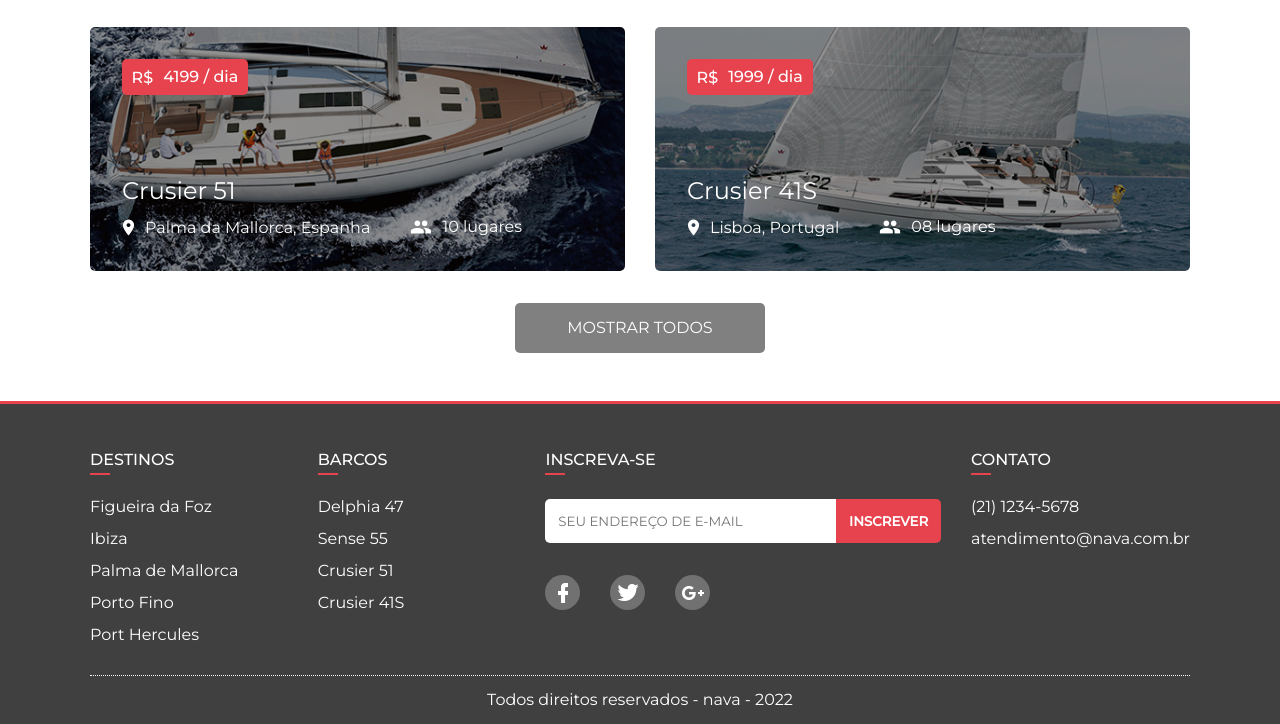
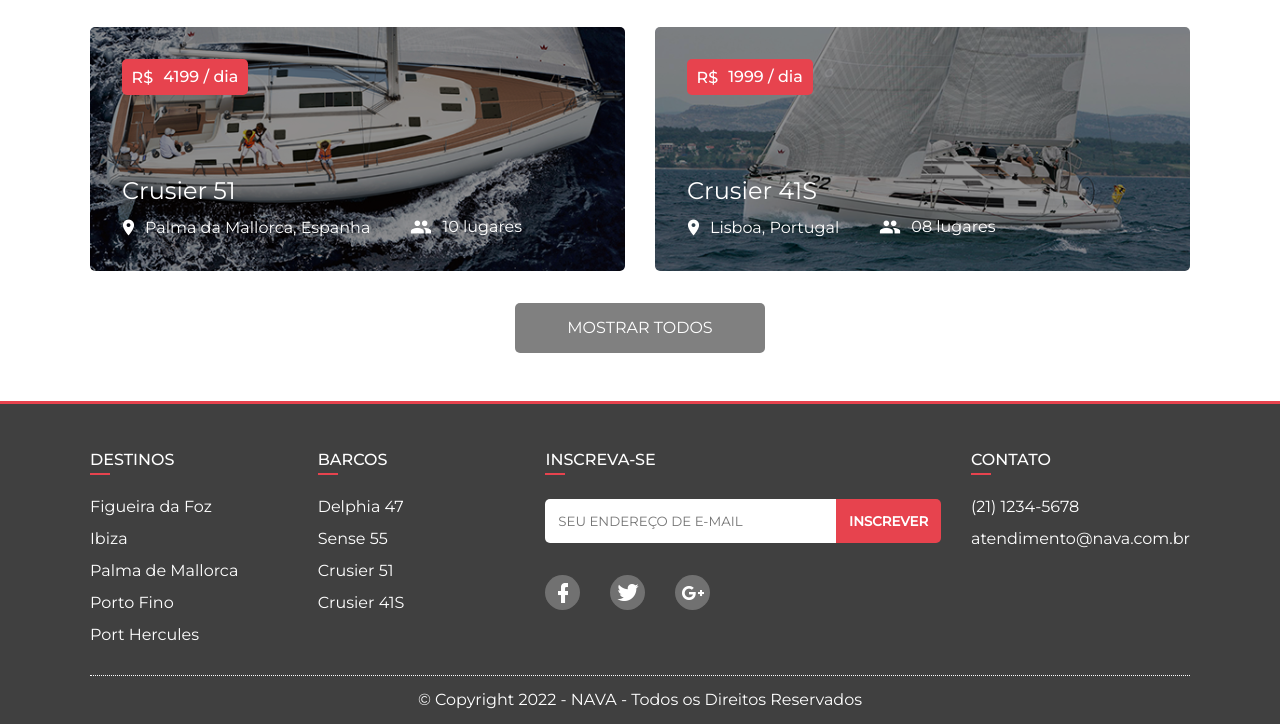
Before and after one commit to Leo-Rodrigues-199/nava-gridcss-treino, a plain HTML site: page index.html in a window 1280 px wide. Shown: the part 2367-3091 px from the top of the page. Drawn offline with Linux system fonts and the light colour scheme; files whose address does not match are found by name.

Commit message:
ano dinâmico no footer

```diff
--- a/index.html
+++ b/index.html
@@ -324,7 +324,13 @@
             </ul>
           </div>
         </div>
-        <div class="copy">Todos direitos reservados - nava - 2022</div>
+        <div class="copy">
+          © Copyright
+          <script>
+            document.write(new Date().getFullYear());
+          </script>
+          - NAVA - Todos os Direitos Reservados
+        </div>
       </div>
     </footer>
   </body>
```
